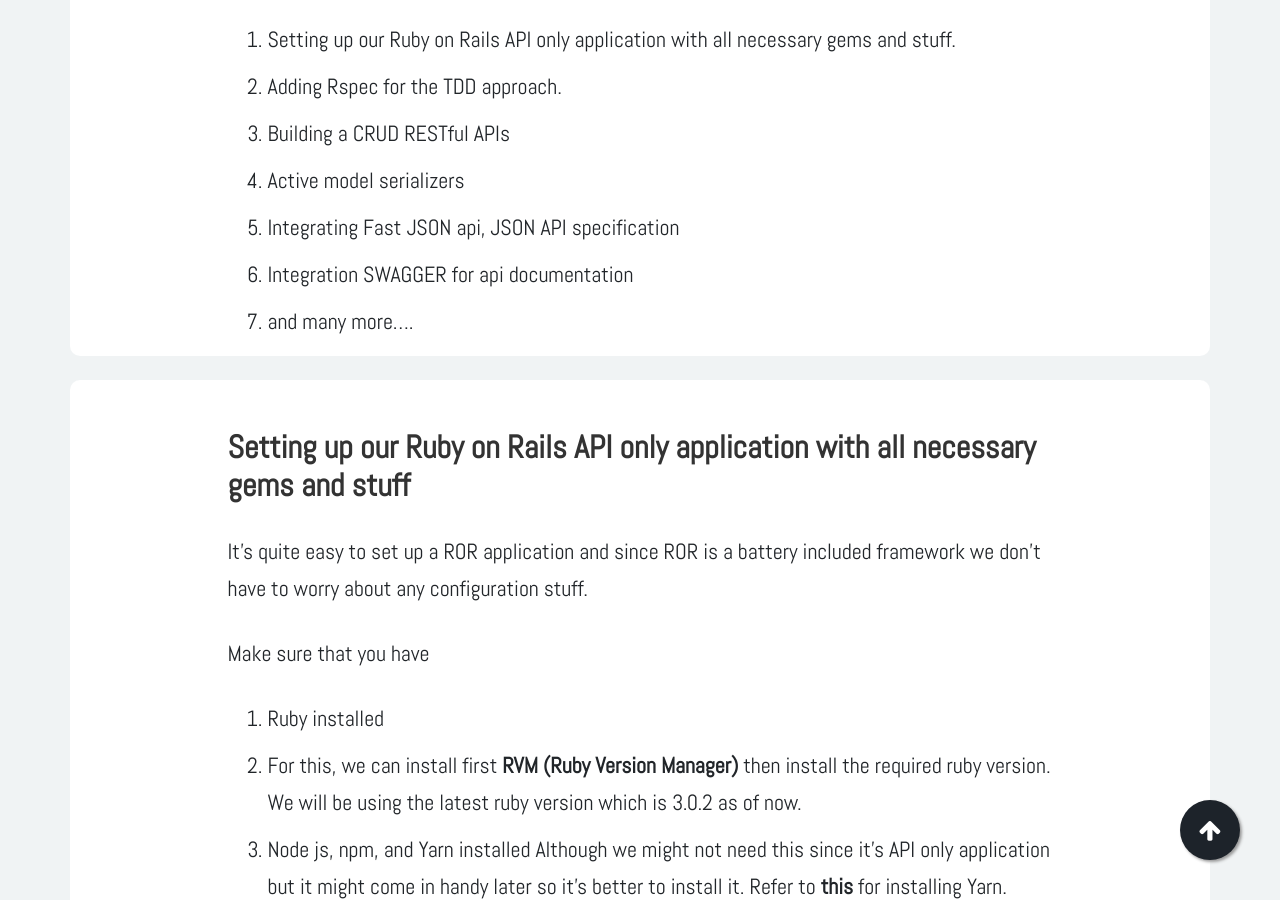
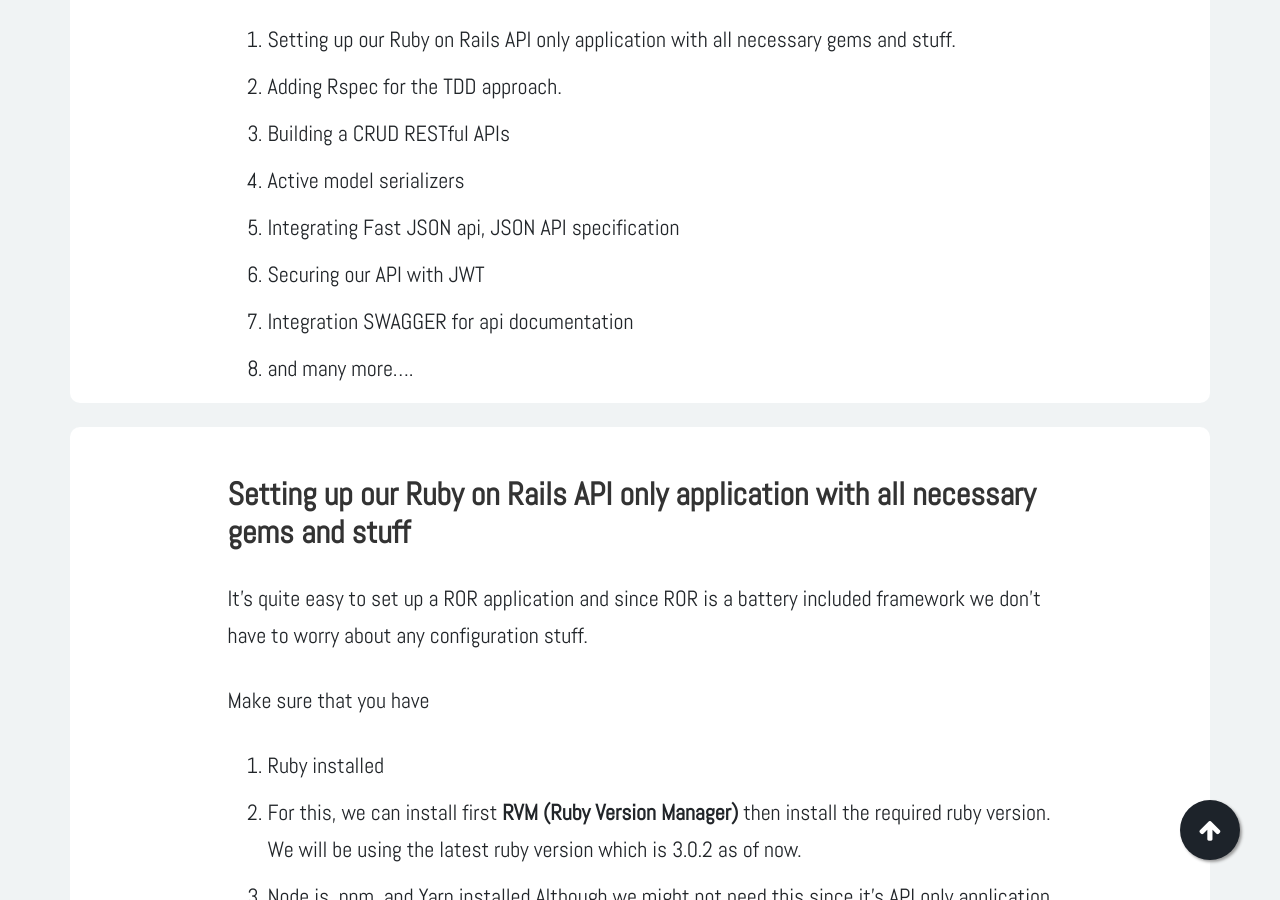
Before and after one commit to developerBlogs/developerBlogs.github.io, a Jekyll site: the page built from _posts/2021-08-28-rails_api_series-01.markdown, in a window 1280 px wide and 900 px high, scrolled down 1586 px. Built offline with Jekyll 4.4.1, drawn with Linux system fonts in a browser that asks for light colours; emoji names are drawn with the system emoji font; some web fonts are replaced; comment, search, counter and statistics services are not loaded.

Commit message:
fixed links

```diff
--- a/_posts/2021-08-28-rails_api_series-01.markdown
+++ b/_posts/2021-08-28-rails_api_series-01.markdown
@@ -24,8 +24,9 @@
 3. Building a CRUD RESTful APIs
 4. Active model serializers
 5. Integrating Fast JSON api, JSON API specification
-6. Integration SWAGGER for api documentation
-7. and many more....
+6. Securing our API with JWT
+7. Integration SWAGGER for api documentation
+8. and many more....
 </div>
 </div>
 
@@ -64,9 +65,9 @@
 <div class="row article-container mb-4">
 <div class="col-lg-9 col-md-9 mx-auto pt-3">
 Before moving forward to creating an API lets first do the following
-1. <a href="https://developerblogs.github.io/blogs/rails/01#3-setup-database" target="_blank">**Setup Database** </a>
-2. <a href="https://developerblogs.github.io/blogs/rails/01#2-setup-robocop-gem">**Setup Rubocop Gem** </a>
-3. <a href="https://developerblogs.github.io/blogs/rails/01#4-setup-rspec-for-testing" target="_blank">**Setup Rspec** </a>
+1. <a href="https://developerblogs.github.io/blogs/rails/01#setup-database" target="_blank">**Setup Database** </a>
+2. <a href="https://developerblogs.github.io/blogs/rails/01#setup-robocop-gem">**Setup Rubocop Gem** </a>
+3. <a href="https://developerblogs.github.io/blogs/rails/01#setup-rspec-for-testing" target="_blank">**Setup Rspec** </a>
 
 
 Great 🎉 🎉 we are done with the setup. Let's run `rails s` in the terminal and visit <a href="http://localhost:3000/" target="_blank">**here** </a>.
```
